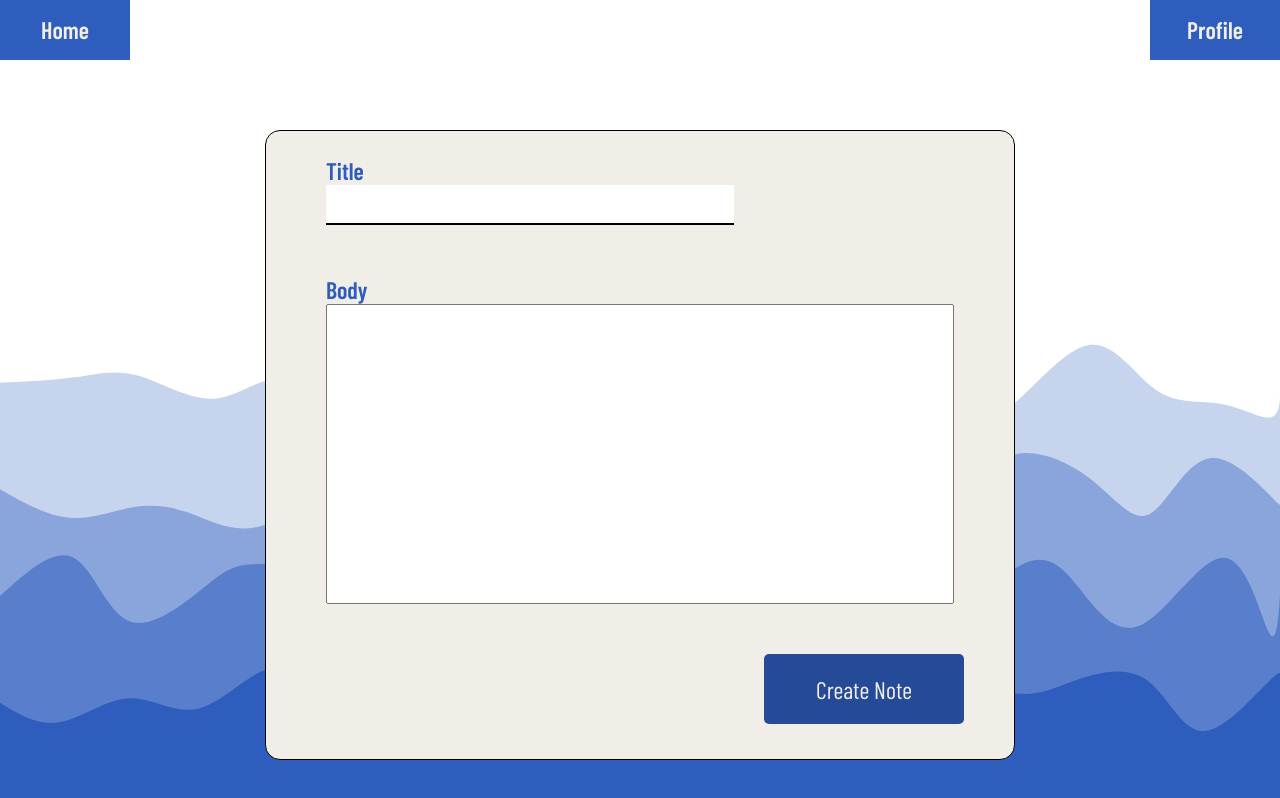
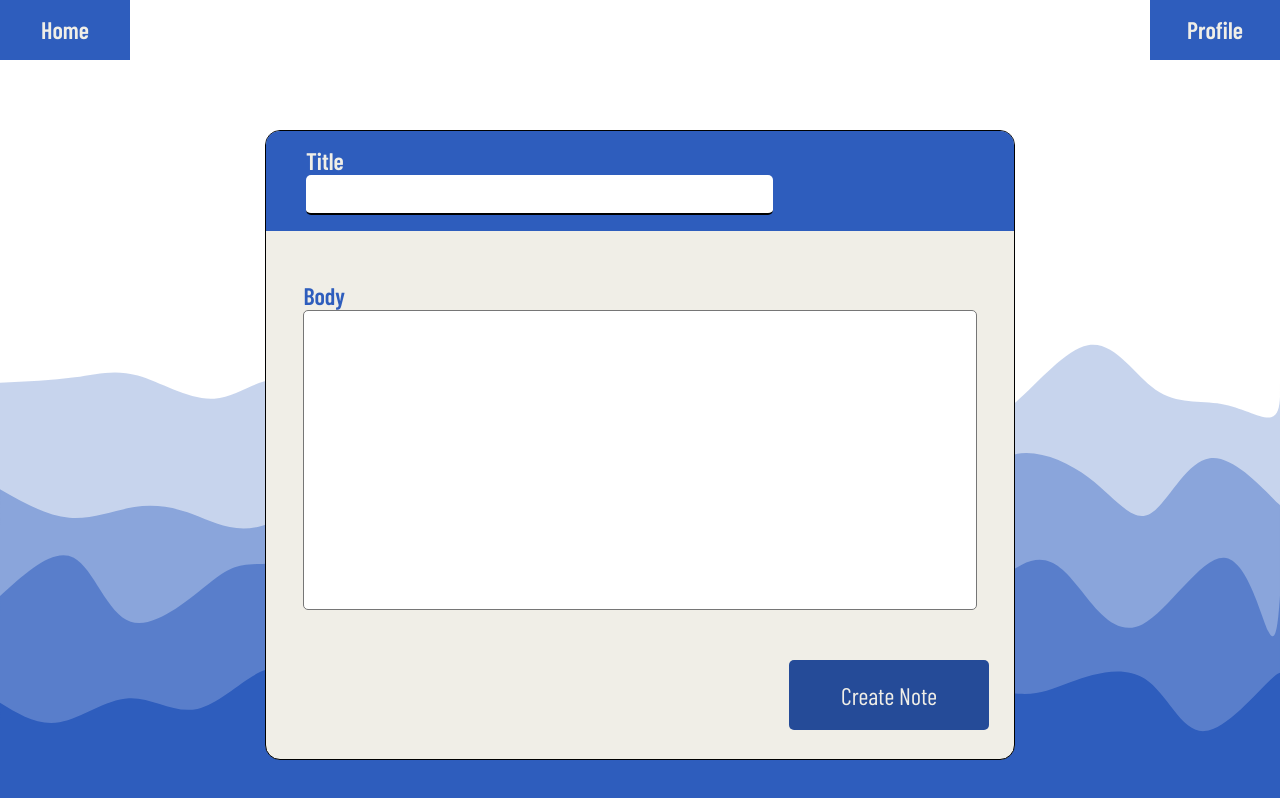
Before and after one commit to aleema95/notes-app-js, a React (Vite) app in the folder client/: page /test in a window 1280 px wide. Built offline with nearby package versions, Linux system fonts and the light colour scheme; a web font is replaced by a local one.

Commit message:
add functionality to cardCreation component

```diff
--- a/client/src/components/CardCreation/CardCreationForm/CardCreationForm.jsx
+++ b/client/src/components/CardCreation/CardCreationForm/CardCreationForm.jsx
@@ -1,17 +1,29 @@
-import React from 'react'
+import React, { useState, useEffect } from 'react'
 import s from './CardCreationForm.module.scss'
 
 export default function CardCreationForm() {
+  const [noteData, setNoteData] = useState({title: '', body: ''})
+
+  function onChange(e){
+    setNoteData({...noteData, [e.target.name]: e.target.value})
+  }
+
+  function onSubmit(e){
+    e.preventDefault()
+    if (!noteData.title || !noteData.body) return
+    //Create sendForm function
+    alert('submitted')
+  }
+
   return (
-    <form className={s.form_container} action="">
+    <form onSubmit={onSubmit} className={s.form_container} action="">
       <div className={s.title_input_container}>
         <label htmlFor="">Title</label>
-        <input name="title" type="text" />
+        <input onChange={onChange} name="title" type="text" />
       </div>
       <div className={s.body_input_container}>
         <label  htmlFor="">Body</label>
-        <textarea name="body"  cols="19" rows="4"  class="text" />
-        {/* <input name="body" type="text-area" /> */}
+        <textarea onChange={onChange} name="body"  cols="19" rows="4"  class="text" />
       </div>
       <button className={s.submit_btn} type='submit'>Create Note</button>
     </form>
--- a/client/src/components/CardCreation/CardCreationForm/CardCreationForm.module.scss
+++ b/client/src/components/CardCreation/CardCreationForm/CardCreationForm.module.scss
@@ -1,9 +1,12 @@
 @import '../../../variables';
+
+input, textarea {
+  border-radius: 5px;
+}
 
 .form_container {
   width: 750px;
   height: 630px;
-  padding: 25px;
   border: 1px solid black;
   background-color: $secondary-color;
   border-radius: 15px;
@@ -12,11 +15,22 @@
   flex-direction: column;
   align-items: center;
   gap: 50px;
-  .title_input_container, .body_input_container {
-    margin: 0 auto;
-    width: 90%;
+  .title_input_container {
     display: flex;
     flex-direction: column;
+    width: 100%;
+    height: 100px;
+    padding: 15px;
+    border-top-left-radius: 14px;
+    border-top-right-radius: 14px;
+    background-color: $third-color;
+    label, input {
+      margin-left: 25px;
+    }
+    label {
+      color: $secondary-color;
+    }
+
   }
   .body_input_container {
     margin: 0 auto;
--- /dev/null
+++ b/client/src/redux/actions/NoteCreationActions.js
@@ -0,0 +1,5 @@
+import axios from 'axios'
+
+export function createNote(note_data) {
+  axios.post('/note/create', note_data)
+}
```
Also changed, not shown: client/src/redux/actions/loginActions.js (+0 -12 lines).
